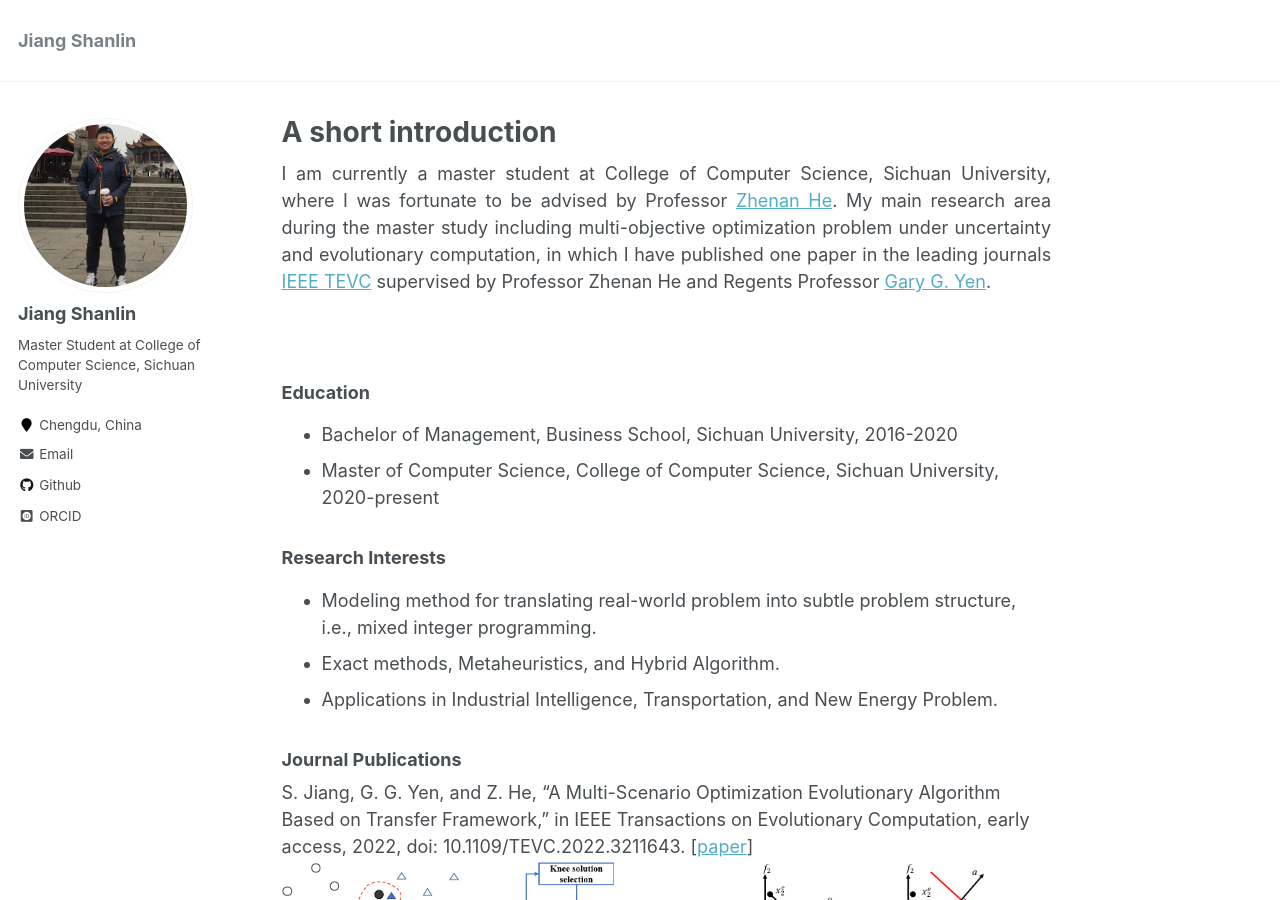
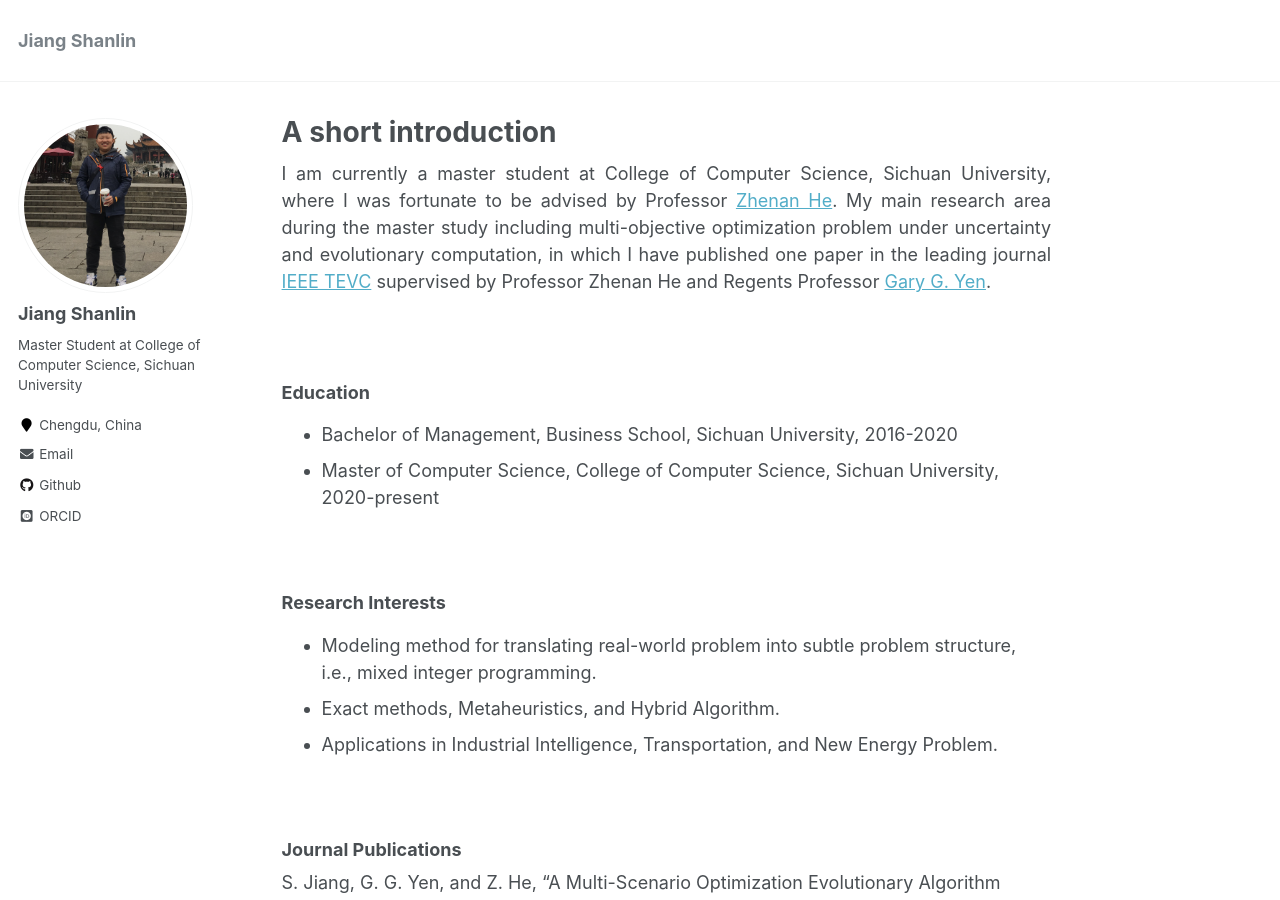
Before and after one commit to Lin-JiangShanlin/Lin-JiangShanlin.github.io, a Jekyll site: the page built from _pages/about.md, in a window 1280 px wide and 900 px high. Built offline with Jekyll 4.4.1, drawn with Linux system fonts in a browser that asks for light colours; some web fonts are replaced.

Commit message:
Update about.md

```diff
--- a/_pages/about.md
+++ b/_pages/about.md
@@ -10,7 +10,7 @@ redirect_from:
 
 <!-- ## A short introduction -->
 <p style="text-align:justify;">
-I am currently a master student at College of Computer Science, Sichuan University, where I was fortunate to be advised by Professor <a href="https://kaminzzz.github.io/" target="_blank">Zhenan He</a>. My main research area during the master study including multi-objective optimization problem under uncertainty and evolutionary computation, in which I have published one paper in the leading journals <a href="https://ieeexplore.ieee.org/xpl/RecentIssue.jsp?punumber=4235" target="_blank">IEEE TEVC</a> supervised by Professor Zhenan He and Regents Professor <a href="https://experts.okstate.edu/gyen" target="_blank">Gary G. Yen</a>.
+I am currently a master student at College of Computer Science, Sichuan University, where I was fortunate to be advised by Professor <a href="https://kaminzzz.github.io/" target="_blank">Zhenan He</a>. My main research area during the master study including multi-objective optimization problem under uncertainty and evolutionary computation, in which I have published one paper in the leading journal <a href="https://ieeexplore.ieee.org/xpl/RecentIssue.jsp?punumber=4235" target="_blank">IEEE TEVC</a> supervised by Professor Zhenan He and Regents Professor <a href="https://experts.okstate.edu/gyen" target="_blank">Gary G. Yen</a>.
 </p>
 
 <br/>
@@ -19,10 +19,14 @@ I am currently a master student at College of Computer Science, Sichuan Universi
 * Bachelor of Management, Business School, Sichuan University, 2016-2020
 * Master of Computer Science, College of Computer Science, Sichuan University, 2020-present
 
+<br/>
+
 ### Research Interests
 * Modeling method for translating real-world problem into subtle problem structure, i.e., mixed integer programming.
 * Exact methods, Metaheuristics, and Hybrid Algorithm.
 * Applications in Industrial Intelligence, Transportation, and New Energy Problem.
+
+<br/>
 
 ### Journal Publications
 <!-- <img align="left" src="https://github.com/Lin-JiangShanlin/Lin-JiangShanlin.github.io/blob/master/images/publications/JSL2022.png?raw=true"/>
@@ -37,6 +41,8 @@ S. Jiang, G. G. Yen, and Z. He, “A Multi-Scenario Optimization Evolutionary Al
 [[paper](https://ieeexplore.ieee.org/document/9910596)]
 ![JSL2022](https://github.com/Lin-JiangShanlin/Lin-JiangShanlin.github.io/blob/master/images/publications/JSL2022-1.png?raw=true)
 
+<br/>
+
 ### Work Experience
 **Teaching Assistant**
 + *Evolutionary Computation and Multiobjective Optimization*, Professor Gary G. Yen, 2022 Summer, Sichuan University
@@ -46,5 +52,7 @@ S. Jiang, G. G. Yen, and Z. He, “A Multi-Scenario Optimization Evolutionary Al
 **Internship**
 + Hipac, Data Analyst, 2019 Summer
 
+<br/>
+
 ### For More Information
 More info about Jiang Shanlin can be found in [CV](http://lin-jiangshanlin.github.io/files/Curriculum_Vitae-Jiangshanlin.pdf).
```
